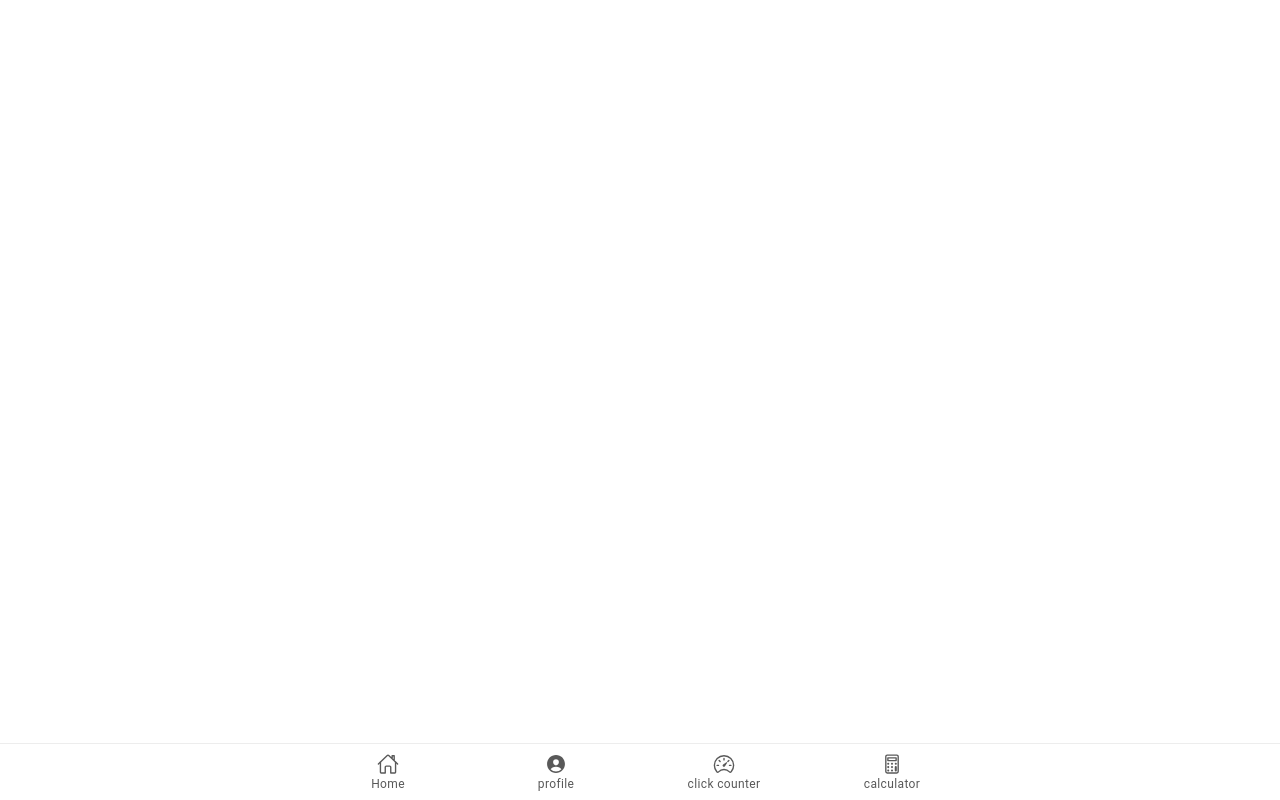
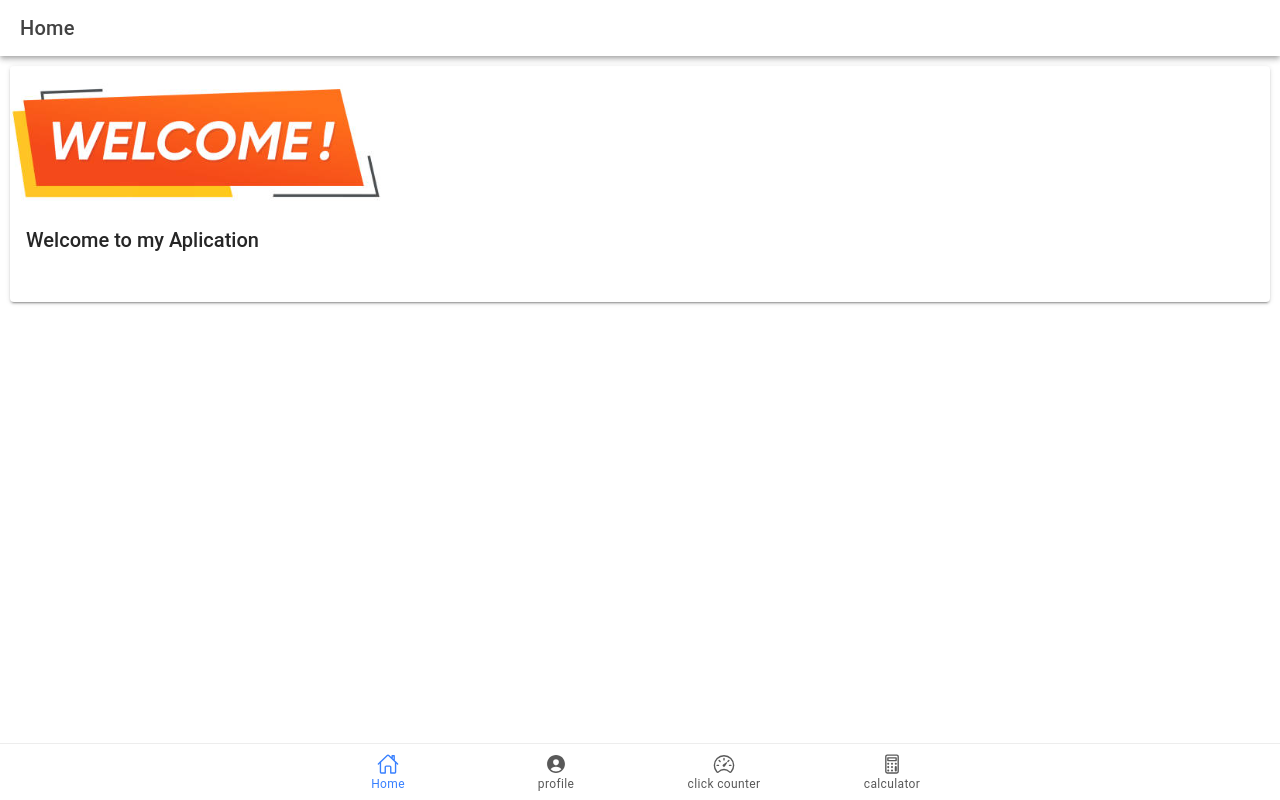
Before and after one commit to JamesRymarc29/ion-t-bagasbas, a React (Vite) app: page /Home in a window 1280 px wide. Built offline with nearby package versions, Linux system fonts and the light colour scheme.

Commit message:
recover the homepage content

```diff
--- a/src/App.tsx
+++ b/src/App.tsx
@@ -34,6 +34,7 @@ import '@ionic/react/css/display.css';
 
 /* Theme variables */
 import './theme/variables.css';
+import Home from './pages/Home';
 
 setupIonicReact();
 
@@ -45,6 +46,9 @@ const App: React.FC = () => (
 
 
 
+          <Route exact path="/Home">
+            <Home />
+          </Route>
           <Route exact path="/tab1">
             <Tab1 />
           </Route>
@@ -55,17 +59,15 @@ const App: React.FC = () => (
             <Tab3 />
           </Route>
           <Route exact path="/">
-            <Redirect to="/tab1" />
+            <Redirect to="/Home" />
           </Route>
         </IonRouterOutlet>
         <IonTabBar slot="bottom">
 
-
-        <IonTabButton tab="tab2" href="/tab2">
+        <IonTabButton tab="Home" href="/Home">
             <IonIcon aria-hidden="true" icon={homeOutline} />
             <IonLabel>Home</IonLabel>
           </IonTabButton>
-
 
           <IonTabButton tab="tab1" href="/tab1">
             <IonIcon aria-hidden="true" icon={personCircle} />
--- a/src/pages/Home.tsx
+++ b/src/pages/Home.tsx
@@ -1,6 +1,6 @@
 import { IonContent, IonHeader, IonPage, IonTitle, IonToolbar, IonCard, IonCardContent, IonCardHeader, IonCardSubtitle, IonCardTitle } from '@ionic/react';
 import ExploreContainer from '../components/ExploreContainer';
-import './Tab2.css';
+
 
 const Home: React.FC = () => {
   return (
@@ -11,19 +11,17 @@ const Home: React.FC = () => {
         </IonToolbar>
       </IonHeader>
       <IonContent fullscreen>
+      <IonCard>
+      <img alt="Silhouette of mountains" src="../src/assets/img/welcome.png" />
+      <IonCardHeader>
+        <IonCardTitle>Welcome to my Aplication</IonCardTitle>
+        <IonCardSubtitle></IonCardSubtitle>
+      </IonCardHeader>
         <IonHeader collapse="condense">
           <IonToolbar>
             <IonTitle size="large">Home</IonTitle>
           </IonToolbar>
         </IonHeader>
-
-        <IonCard>
-      <img alt="Silhouette of mountains" src="../src/assets/img/welcome.png" />
-      <IonCardHeader>
-        <IonCardTitle>Welcome to my Aplication</IonCardTitle>
-        <IonCardSubtitle></IonCardSubtitle>
-      </IonCardHeader>
-
       <IonCardContent></IonCardContent>
     </IonCard>
     <ExploreContainer name="" />
```
